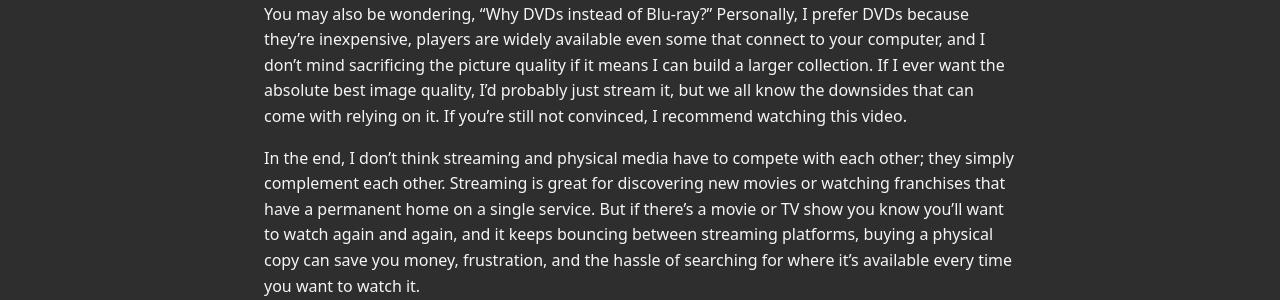
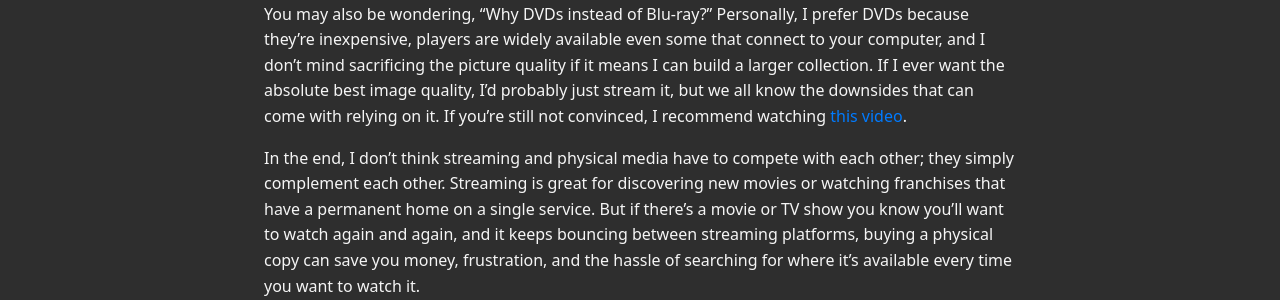
Before and after one commit to jobcelis/jobcelis.github.io, a Jekyll site: the page built from _posts/2026-6-25-streaming.md, in a window 1280 px wide and 900 px high, scrolled down 730 px. Shown: the part 417-717 px from the top of the window. Built offline with Jekyll 4.4.1, drawn with Linux system fonts in a browser that asks for light colours.

Commit message:
Added hyperlink to video recommendation in blog post on physical media

```diff
--- a/_posts/2026-6-25-streaming.md
+++ b/_posts/2026-6-25-streaming.md
@@ -14,6 +14,6 @@ That doesn't mean you should buy everything physically. If you mainly watch some
 
 You might be wondering, "Why not just buy movies digitally?" That's certainly an option, but digital purchases aren't quite the same as owning a physical copy. When you buy a movie through Amazon Prime Video or Apple TV, you're still relying on that company's servers and digital storefront. While it's uncommon, purchased content has occasionally become unavailable because of licensing changes or other issues. Physical media doesn't have that problem. It also doesn't depend on your internet connection, and you don't need to download large files that take up storage space.
 
-You may also be wondering, "Why DVDs instead of Blu-ray?” Personally, I prefer DVDs because they're inexpensive, players are widely available even some that connect to your computer, and I don't mind sacrificing the picture quality if it means I can build a larger collection. If I ever want the absolute best image quality, I'd probably just stream it, but we all know the downsides that can come with relying on it. If you’re still not convinced, I recommend watching this video.
+You may also be wondering, "Why DVDs instead of Blu-ray?” Personally, I prefer DVDs because they're inexpensive, players are widely available even some that connect to your computer, and I don't mind sacrificing the picture quality if it means I can build a larger collection. If I ever want the absolute best image quality, I'd probably just stream it, but we all know the downsides that can come with relying on it. If you’re still not convinced, I recommend watching <a href="https://youtu.be/tetXKdi9U3c?si=ahXddCBAGHQHalSd" target="_blank" style="color: #007bff;">this video</a>.
 
 In the end, I don't think streaming and physical media have to compete with each other; they simply complement each other. Streaming is great for discovering new movies or watching franchises that have a permanent home on a single service. But if there's a movie or TV show you know you'll want to watch again and again, and it keeps bouncing between streaming platforms, buying a physical copy can save you money, frustration, and the hassle of searching for where it's available every time you want to watch it.
```
